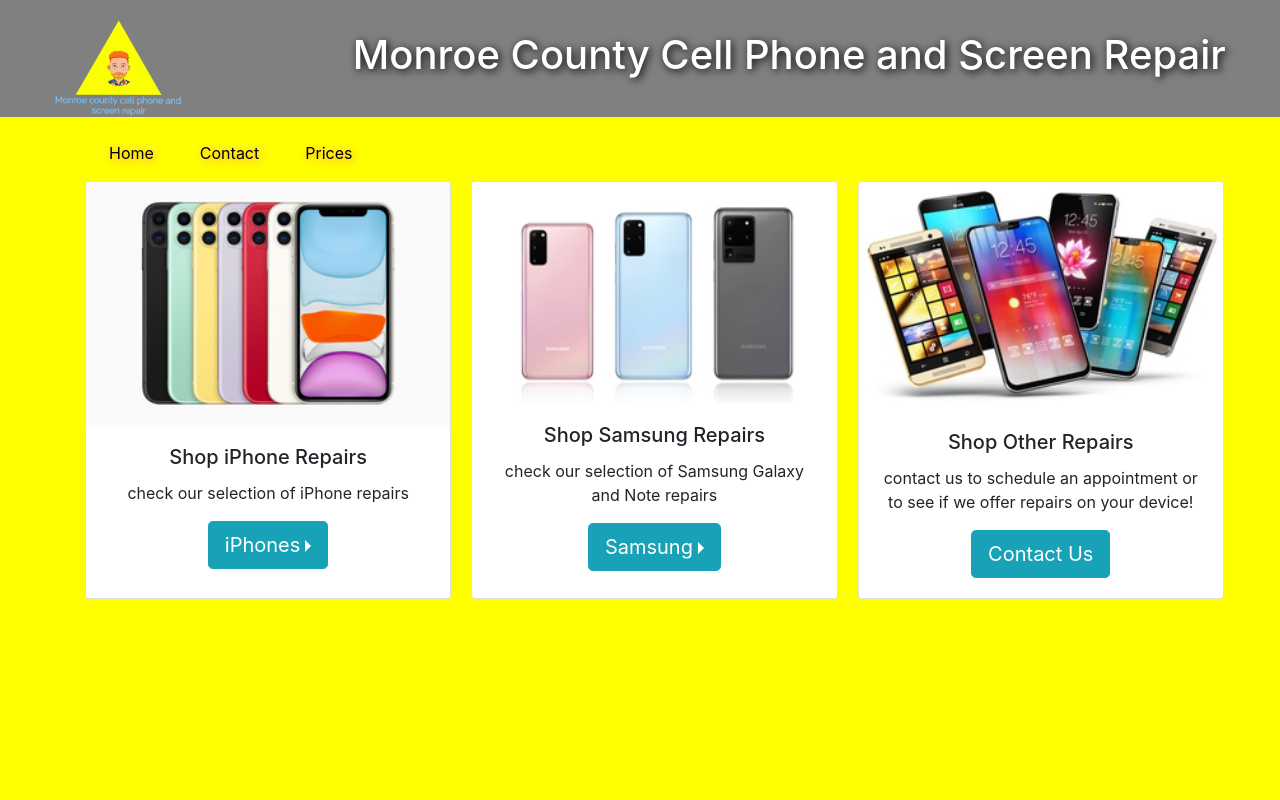
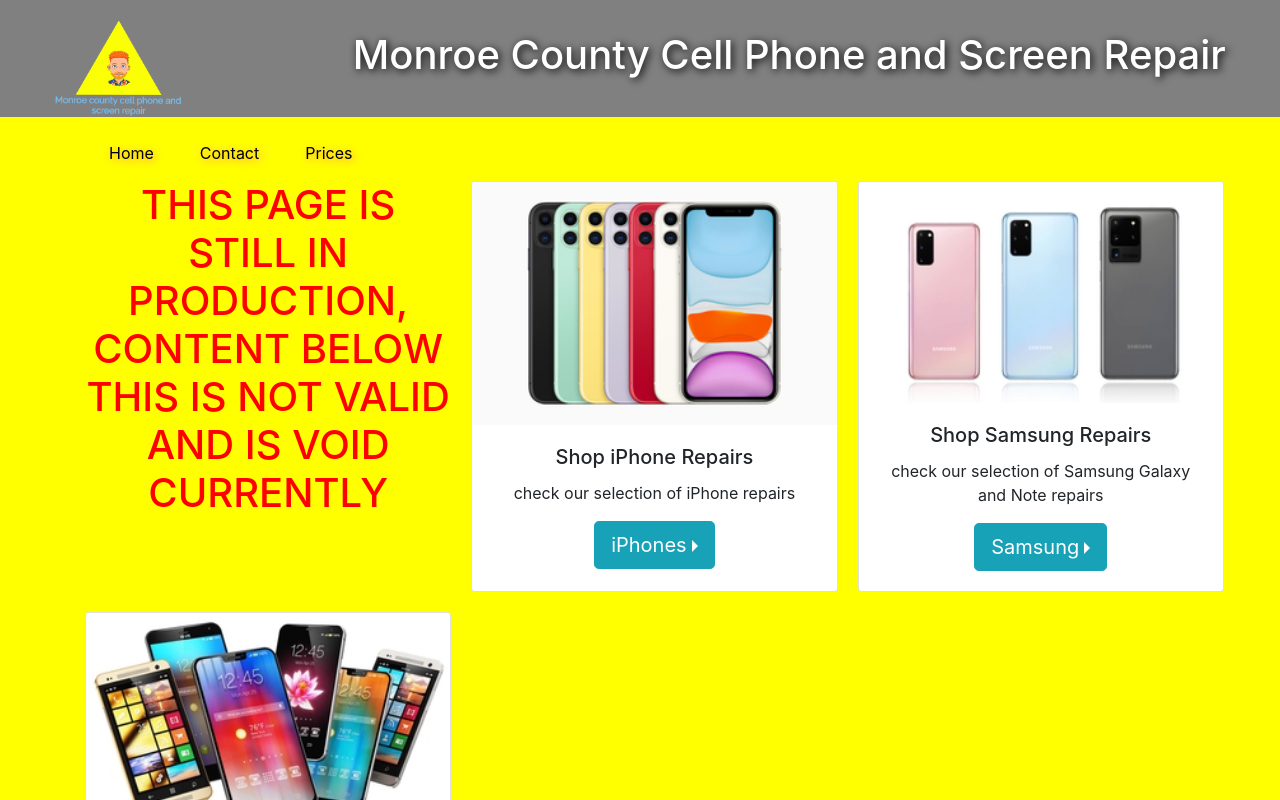
Before and after one commit to jbcornel/MonroeCountyCellPhoneAndScreenRepair, a React (Create React App) app: page /prices in a window 1280 px wide. Shown: the top 800 px of the page. Built offline with nearby package versions, Linux system fonts and the light colour scheme.

Commit message:
Update Prices.js

```diff
--- a/src/components/Prices.js
+++ b/src/components/Prices.js
@@ -250,6 +250,7 @@ class Prices extends Component {
 
 
         <div className='pricesDropdown'>
+            <h1 style={{color: 'red'}}>THIS PAGE IS STILL IN PRODUCTION, CONTENT BELOW THIS IS NOT VALID AND IS VOID CURRENTLY</h1>
             {/* iphone modal */}
          <Modal show={this.state.showModal} onHide={() => this.handleCloseModal()}>
         <Modal.Header closeButton>
```
